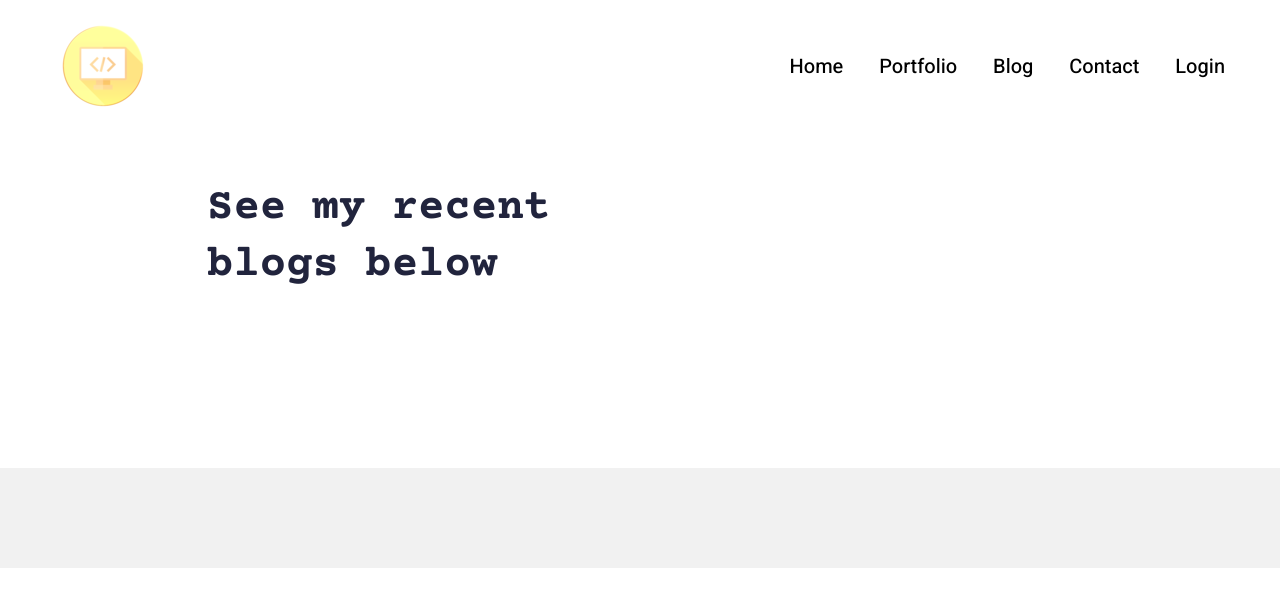
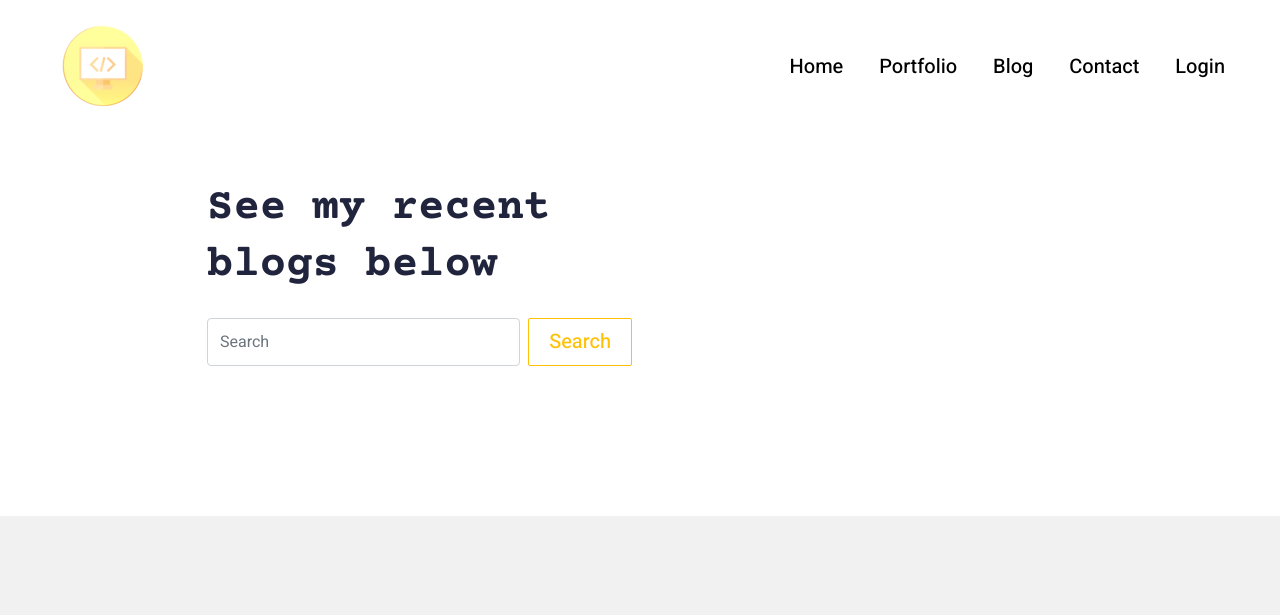
Before and after one commit to OlegRemizoff/digital_resume, a Flask app: page /blog/ in a window 1280 px wide. Shown: the top 615 px of the page. Run offline with Flask 2, Linux system fonts and the light colour scheme; data that the repository does not hold is empty; some libraries are stand-ins or nearby versions.

Commit message:
search realized

```diff
--- a/app/templates/blog/blog.html
+++ b/app/templates/blog/blog.html
@@ -12,6 +12,10 @@
             <div class="bannerContent">
               <h1 class="xlTitle pb-md-3">See my recent blogs below</h1>
             </div>
+            <form class="d-flex" role="search", method="GET">
+              <input class="form-control me-2" type="search" placeholder="Search" aria-label="Search" name="q" value="{{ request.args.get('q', '') }}">
+              <button class="btn btn-outline-warning" type="submit">Search</button>
+            </form>
           </div>
         </div>
       </div>
--- a/app/views.py
+++ b/app/views.py
@@ -1,4 +1,4 @@
-from flask import render_template
+from flask import render_template, request
 from app.models import Skill, Post
 from flask_admin import  AdminIndexView, expose
 from flask_security import login_required
@@ -24,7 +24,11 @@ def index():
 
 @app.route('/blog/')
 def blog():
-	posts = Post.query.all()
+	q = request.args.get('q')
+	if q:
+		posts = Post.query.filter(Post.title.contains(q) | Post.body.contains(q)).all()
+	else:
+		posts = Post.query.all()
 	return render_template('blog/blog.html', posts=posts)
 
 
```
